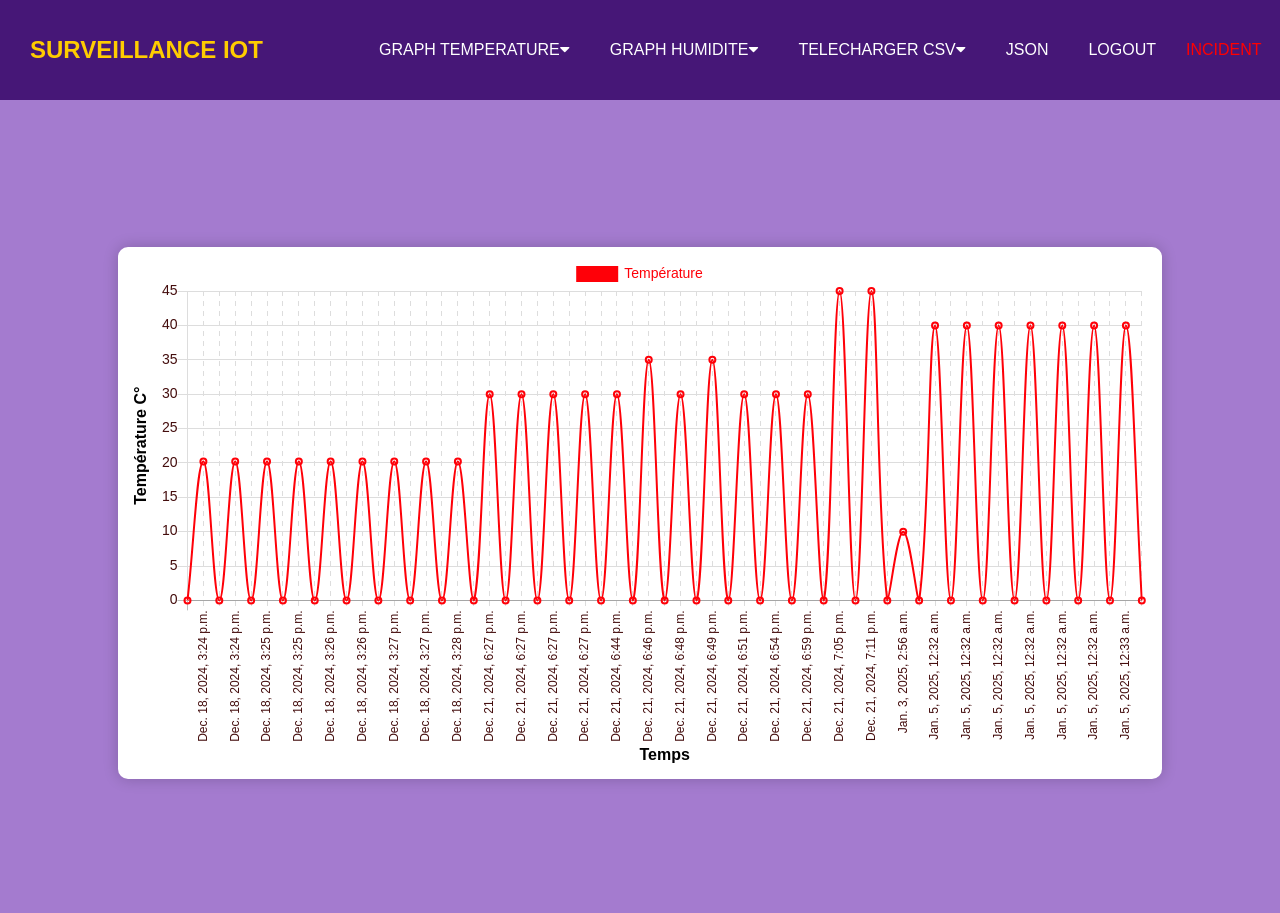
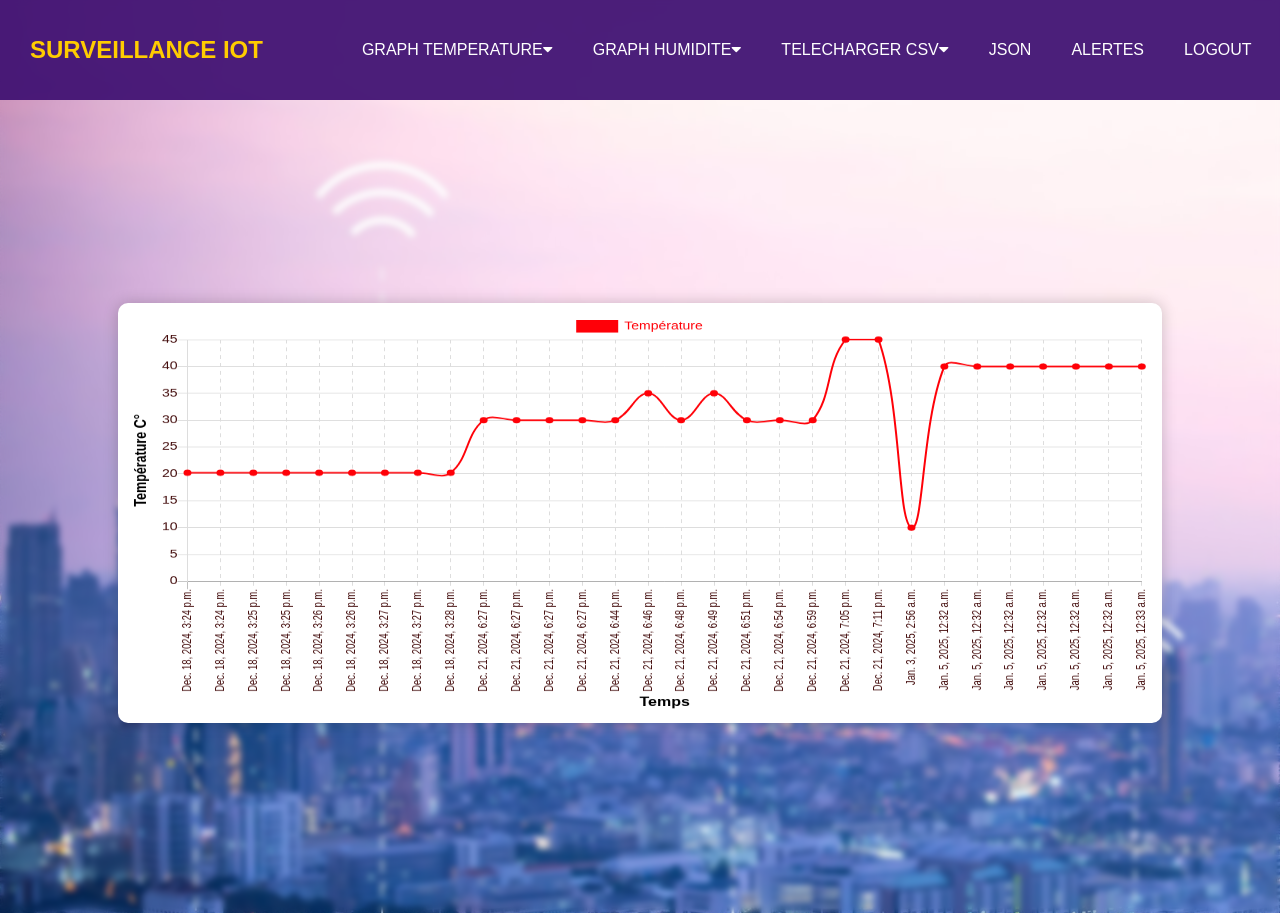
Before and after one commit to WiamBelarabi/DHT11_Projet, a Django app: page /chartTEMP in a window 1280 px wide. Run offline with Django 4.2, Linux system fonts and the light colour scheme; a user stored in the database is signed in; data comes from the database, SQL or seed files in the repository; both versions use the stored data as it was after the commit.

Commit message:
initial commit

```diff
--- a/DHT/api.py
+++ b/DHT/api.py
@@ -7,6 +7,7 @@
 from rest_framework.response import Response
 from twilio.rest import Client
 import requests
+from .models import Dht11, Incident
 person_counter = 0
 def send_telegram_message(token, chat_id, message):
     url = f"https://api.telegram.org/bot{token}/sendMessage"
@@ -35,6 +36,8 @@
 
             #alertes
             if derniere_temperature > 25:
+                Incident.objects.create(temperature=derniere_temperature)
+
                 if person_counter == 0:
                     #alerte whatsapp
                     account_sid = 'AC9a44f63eaaccb841d7c27c5bc38bd8e5'
--- a/DHT/models.py
+++ b/DHT/models.py
@@ -5,3 +5,12 @@
   temp = models.FloatField(null=True)
   hum = models.FloatField(null=True)
   dt = models.DateTimeField(auto_now_add=True,null=True)
+# models.py
+from django.db import models
+
+class Incident(models.Model):
+    temperature = models.FloatField()
+    timestamp = models.DateTimeField(auto_now_add=True)
+
+    def __str__(self):
+        return f"Incident at {self.timestamp} with temperature {self.temperature}"
--- a/DHT/urls.py
+++ b/DHT/urls.py
@@ -23,6 +23,8 @@
     path('csv_semaine', views.csv_semaine, name='csvS'),
     path('csv_mois', views.csv_mois, name='csvM'),
     path('csv_jour', views.csv_jour, name='csvJ'),
+    path('alert', views.some_view, name='alert'),
+    path('archive', views.archive_view, name='archive'),
 
 
 ]
--- a/DHT/views.py
+++ b/DHT/views.py
@@ -203,9 +203,13 @@
 
 
 
-def sendtele():
-    token = '6662023260:AAG4z48OO9gL8A6szdxg0SOma5hv9gIII1E'
-    rece_id = 1242839034
-    bot = telepot.Bot(token)
-    bot.sendMessage(rece_id, 'la température depasse la normale')
-    print(bot.sendMessage(rece_id, 'OK.'))
+# views.py
+from .models import Dht11, Incident
+
+def some_view(request):
+    # Check if there's any incident
+    incident_active = Incident.objects.filter(temperature__gt=25).exists()
+    return render(request, 'alert_page.html', {'incident_active': incident_active})
+def archive_view(request):
+    incidents = Incident.objects.all()
+    return render(request, 'archive.html', {'incidents': incidents})
--- a/templates/ChartHum.html
+++ b/templates/ChartHum.html
@@ -15,7 +15,8 @@
         body {
             padding-top: 3cm;
             font-family: 'Arial', sans-serif;
-            background-color: rgba(159, 115, 204, 0.94);
+            background-image: url('static/images/hp2.jpg');
+            backdrop-filter: blur(3px);
             display: flex; /* Centrer le contenu */
             justify-content: center;
             align-items: center;
--- a/templates/ChartTemp.html
+++ b/templates/ChartTemp.html
@@ -15,17 +15,18 @@
         body {
             padding-top: 3cm;
             font-family: 'Arial', sans-serif;
-            background-color: rgba(159, 115, 204, 0.94);
-            display: flex; /* Centrer le contenu */
+            background-image: url('static/images/hp2.jpg');
+            backdrop-filter: blur(3px);
+            display: flex; /* Center the content */
             justify-content: center;
             align-items: center;
-            height: 100vh; /* Hauteur de la fenêtre */
+            height: 100vh; /* Full height */
             margin: 0;
         }
 
         .card-body {
-           width: 80%; /* Largeur augmentée */
-            max-width: 1200px; /* Limite la largeur */
+            width: 80%; /* Increased width */
+            max-width: 1200px; /* Limit width */
             margin: 0px;
             background-color: #fff;
             padding: 10px;
@@ -33,9 +34,9 @@
             box-shadow: 0 0 15px rgba(0, 0, 0, 0.2);
         }
 
-         #myAreaChart {
-            width: 732px;
-            height: 400px;
+        #myAreaChart {
+            width: 100%; /* Full width */
+            height: 400px; /* Fixed height */
         }
     </style>
     <title>Temperature Chart</title>
@@ -47,8 +48,9 @@
     </div>
 
     <script>
-        const dates = ['{% for i in tab %}' ,'{{i.dt}}', '{% endfor %}'];
-        const datas = ['{% for i in tab %}', '{{i.temp}}',' {% endfor %}'];
+        const dates = [{% for i in tab %}'{{ i.dt }}'{% if not forloop.last %}, {% endif %}{% endfor %}];
+        const datas = [{% for i in tab %}{{ i.temp }}{% if not forloop.last %}, {% endif %}{% endfor %}];
+
         var ctx = document.getElementById('myAreaChart').getContext('2d');
         var myChart = new Chart(ctx, {
             type: 'line',
@@ -57,10 +59,12 @@
                 datasets: [{
                     label: 'Température',
                     data: datas,
-                    borderColor: 'rgb(255,0,8)',  // Couleur de la ligne (bleue)
-                    backgroundColor: 'rgba(0, 0, 0, 0)',  // Pas de remplissage
+                    borderColor: 'rgb(255,0,8)',  // Line color (red)
+                    backgroundColor: 'rgba(255, 0, 8, 0.2)',  // Light red fill for area under the line
                     borderWidth: 2,
-                    fill: false  // Désactiver le remplissage
+                    fill: false,  // Fill the area under the line
+                    pointRadius: 3,  // Size of the points
+                    pointBackgroundColor: 'rgb(255,0,8)'  // Point color
                 }]
             },
             options: {
@@ -90,14 +94,10 @@
                             fontColor: 'rgb(68,13,13)',
                             fontSize: 12,
                             fontFamily: 'Arial',
-                            fontStyle: 'normal', // Pas d'italique
-                            maxRotation: 90, // Texte totalement horizontal
-                            minRotation: 90, // Texte totalement horizontal
-                            autoSkip: true, // Désactiver l'auto-saut
-                            callback: function(value) {
-                                const parts = value.split(' ');
-                                return parts.length > 1 ? parts.join('\n') : value;
-                            }
+                            fontStyle: 'normal', // No italics
+                            maxRotation: 90, // Fully horizontal text
+                            minRotation: 90, // Fully horizontal text
+                            autoSkip: true,
                         },
                         scaleLabel: {
                             display: true,
@@ -109,7 +109,7 @@
                         },
                         gridLines: {
                             color: '#ddd',
-                            borderDash: [5, 5] // Carrés dans la grille
+                            borderDash: [5, 5] // Dotted grid
                         }
                     }]
                 },
@@ -123,9 +123,7 @@
                 }
             }
         });
-
     </script>
 </body>
 </html>
-
 {% endblock index %}
--- a/templates/navBar.html
+++ b/templates/navBar.html
@@ -136,9 +136,9 @@
             </div>
       </li>
           <li>  <a href="{% url 'json' %}" >JSON</a></li>
+          <li><a href="{% url 'alert' %}" {% if incident_active %} STYLE="color:red" {% endif %}>ALERTES</a></li>
         {% if user.is_authenticated %}
-   <li><a href="{% url 'logout' %}">LOGOUT</a></li>
-          <li style="color :red" >INCIDENT</li>
+        <li><a href="{% url 'logout' %}">LOGOUT</a></li>
 {% endif %}
       </ul>
     </div>
```
Also changed, not shown: db.sqlite3, 1 other file.
